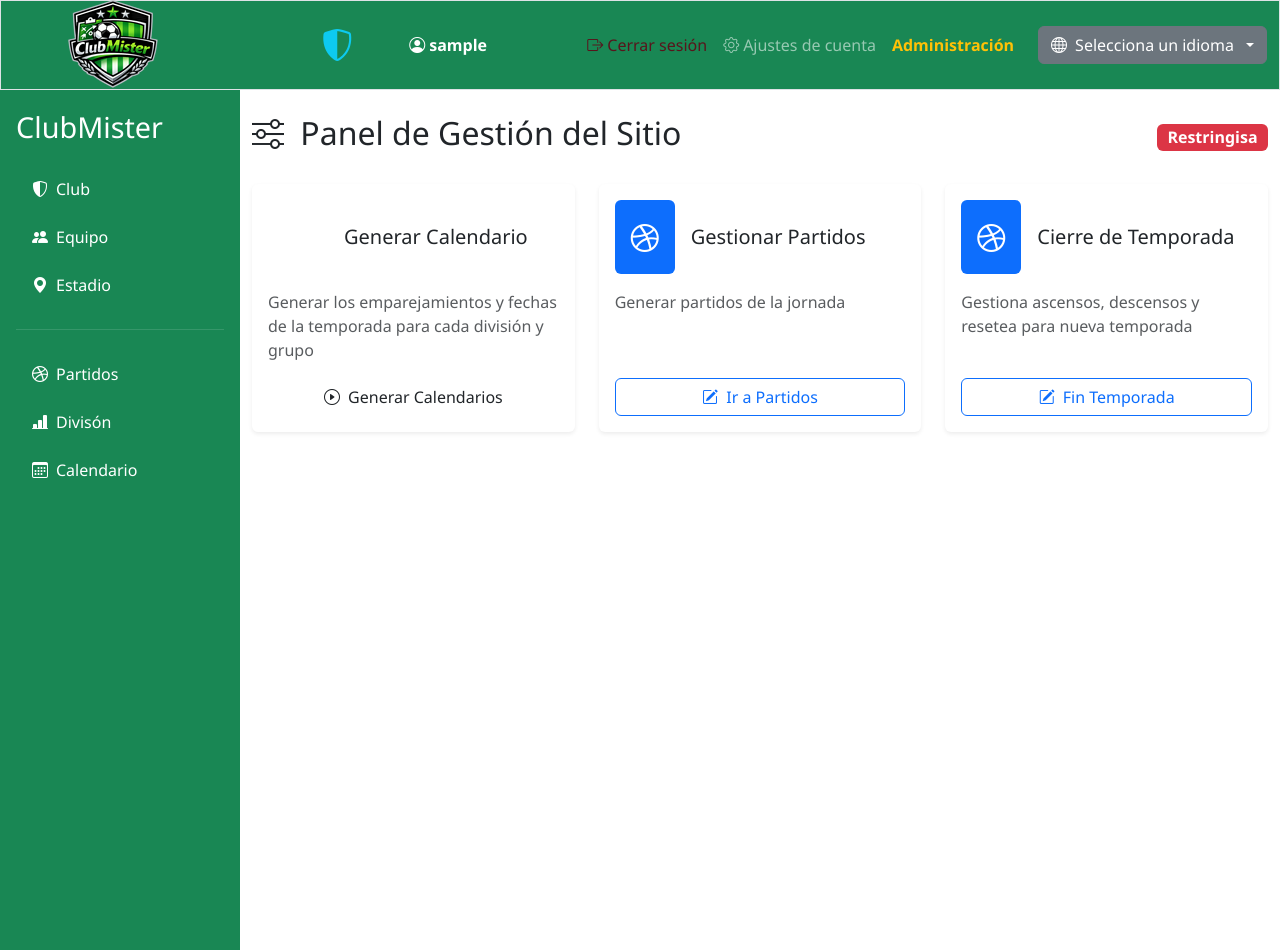
After one commit to FlipiFuen/ClubMister, a Django app: page /administracion/gestion/ in a window 1280 px wide. The commit adds this page. Run offline with Django 5.2, Linux system fonts and the light colour scheme; the visitor is signed in with stand-in values (Sample User, id 1); data that the repository does not hold is empty; some libraries are stand-ins or nearby versions.

Commit message:
Añadida página de gestión del juego para el superusuario

```diff
--- /dev/null
+++ b/administracion/templates/administracion/gestion.html
@@ -0,0 +1,83 @@
+{%  extends "club_mister/base.html" %}
+
+{% block title %}Panel de Gestión{% endblock title %}
+
+{% block contenido%}
+
+<div class="container-fluid py-4">
+    <!-- Encabezado -->
+    <div class="d-flex align-items-center justify-content-between mb-4">
+        <h2><i class="bi bi-sliders me-2 text-succes"></i>
+            Panel de Gestión del Sitio
+        </h2>
+        <span class="badge bg-danger fs-6">Restringisa</span>
+    </div>
+
+    <!-- Grid de Tarjetas de Gestión -->
+    <div class="row g-4">
+        <!-- Tarjeta 1 -->
+        <div class="col-md-6 col-lg-4">
+            <div class="card h-100 shadow-sm border-0">
+                <div class="card-body d-flex flex-column">
+                    <div class="d-flex align-items-center mb-3">
+                        <div class="bg-succes text-white rounded p-3 me-3">
+                            <i class="bi bi-calendar-plus fs-3"></i>
+                        </div>
+                        <h5 class="card-title mb-0">Generar Calendario</h5>
+                    </div>
+                    <p class="card-text text-muted flex-grow-1">
+                        Generar los emparejamientos y fechas de la temporada para cada división y grupo
+                    </p>
+                    <a href="#" class="btn btn-outline-succes mt-auto w-100">
+                        <i class="bi bi-play-circle me-1"></i>
+                        Generar Calendarios
+                    </a>
+                </div>
+            </div>
+        </div>
+
+        <!-- Tarjeta 2 -->
+        <div class="col-md-6 col-lg-4">
+            <div class="card h-100 shadow-sm border-0">
+                <div class="card-body d-flex flex-column">
+                    <div class="d-flex align-items-center mb-3">
+                        <div class="bg-primary text-white rounded p-3 me-3">
+                            <i class="bi bi-dribbble fs-3"></i>
+                        </div>
+                        <h5 class="card-title mb-0">Gestionar Partidos</h5>
+                    </div>
+                    <p class="card-text text-muted flex-grow-1">
+                        Generar partidos de la jornada
+                    </p>
+                    <a href="#" class="btn btn-outline-primary mt-auto w-100">
+                        <i class="bi bi-pencil-square me-1"></i>
+                        Ir a Partidos
+                    </a>
+                </div>
+            </div>
+        </div>
+
+        <!-- Tarjeta 3 -->
+        <div class="col-md-6 col-lg-4">
+            <div class="card h-100 shadow-sm border-0">
+                <div class="card-body d-flex flex-column">
+                    <div class="d-flex align-items-center mb-3">
+                        <div class="bg-primary text-white rounded p-3 me-3">
+                            <i class="bi bi-dribbble fs-3"></i>
+                        </div>
+                        <h5 class="card-title mb-0">Cierre de Temporada</h5>
+                    </div>
+                    <p class="card-text text-muted flex-grow-1">
+                        Gestiona ascensos, descensos y resetea para nueva temporada
+                    </p>
+                    <a href="#" class="btn btn-outline-primary mt-auto w-100">
+                        <i class="bi bi-pencil-square me-1"></i>
+                        Fin Temporada
+                    </a>
+                </div>
+            </div>
+        </div>
+    </div>
+</div>
+
+{% endblock contenido %}
--- /dev/null
+++ b/administracion/urls.py
@@ -0,0 +1,9 @@
+from django.urls import path
+
+from . import views
+
+app_name = "administracion"
+
+urlpatterns = [
+    path('gestion/', views.gestion, name='gestion'),
+]
--- a/administracion/views.py
+++ b/administracion/views.py
@@ -1,3 +1,9 @@
 from django.shortcuts import render
+from django.contrib.admin.views.decorators import staff_member_required
 
-# Create your views here.
+@staff_member_required
+def gestion(request):
+
+    context = {"titulo": "Gestión del sitio"}
+
+    return render(request, "administracion/gestion.html", context)
--- a/club_mister/templates/club_mister/base.html
+++ b/club_mister/templates/club_mister/base.html
@@ -76,11 +76,18 @@
               </form>
             </li>
           <!-- Ajuste de cuenta -->
-           <li class="nav-item">
-             <a href="{% url 'usuarios:ajustes_cuenta' %}" class="nav-link">
-               <i class="bi bi-gear me-1"></i>{% trans "Ajustes de cuenta" %}
-             </a>
-           </li>
+          <li class="nav-item">
+            <a href="{% url 'usuarios:ajustes_cuenta' %}" class="nav-link">
+              <i class="bi bi-gear me-1"></i>{% trans "Ajustes de cuenta" %}
+            </a>
+          </li>
+          {% if user.is_superuser %}
+            <li class="nav-item">
+              <a href="{% url 'admin:index' %}" class="nav-link text-warning fw-bold">
+                Administración
+              </a>
+            </li>
+          {% endif %}
           </ul>
         {% endif %}
 
--- a/config/settings.py
+++ b/config/settings.py
@@ -40,6 +40,7 @@ INSTALLED_APPS = [
     'club_mister',
     'usuarios',
     'clubs',
+    'administracion',
 
     # Aplicaciones Django
     'crispy_forms',
--- a/config/urls.py
+++ b/config/urls.py
@@ -23,4 +23,5 @@ urlpatterns = [
     path('', include('club_mister.urls')),
     path('', include('usuarios.urls')),
     path('club/', include('clubs.urls')),
+    path('administracion/', include('administracion.urls')),
 ]
```
Also changed, not shown: administracion/templates/admin/base_site.html (added, +12 -0 lines).
